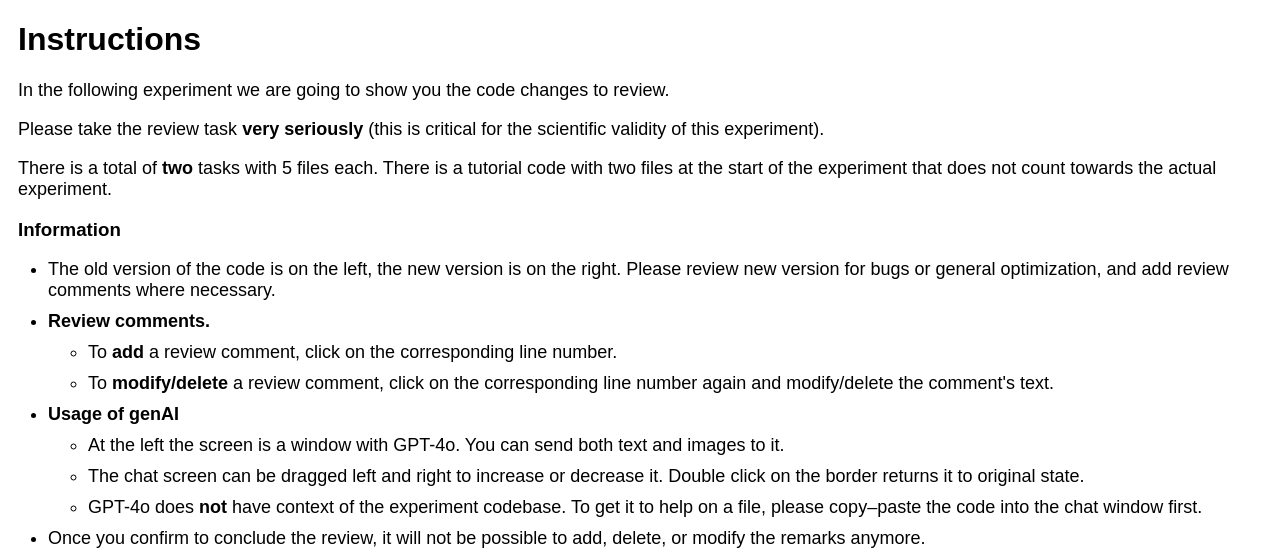
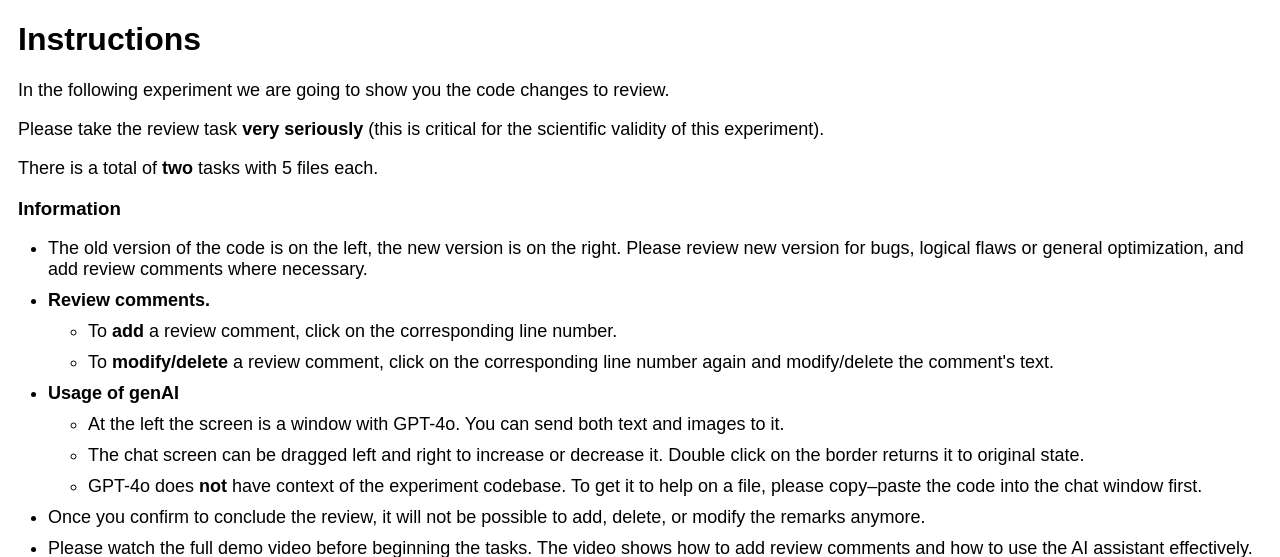
Before and after one commit to Asysay/tool, a Flask app: template templates/tutorial.html in a window 1280 px wide. Shown: the top 557 px of the page. Run offline with Flask 3, Linux system fonts and the light colour scheme; the template is opened without the code that fills it, so the values that code supplies are empty.

Commit message:
A bit of clarification on the task

```diff
--- a/templates/index.html
+++ b/templates/index.html
@@ -26,7 +26,7 @@
 
             <label><input type="radio" name="data_policy" id="data_policy_yes" value="0" class="option-input radio" required>I agree with the <a href="{{url_for('data_policy')}}" target="_blank">data handling policy</a></label><br><br>
 
-            <fieldset id="Prolific_ID" class="container_radio_buttons"><p>Please paste your Prolific ID</p>
+            <fieldset id="Prolific_ID" class="container_radio_buttons"><p>Please paste your Prolific ID or enter "0" if you do not have one.</p>
                     <label><textarea id="Prolific_ID" name="Prolific_ID" style="height: 25px" required></textarea></label>
                 </fieldset>
 
--- a/templates/tutorial.html
+++ b/templates/tutorial.html
@@ -52,11 +52,11 @@
     <p><h1>Instructions</h1></p>
     <p>In the following experiment we are going to show you the code changes to review.</p>
     <p>Please take the review task <strong>very seriously</strong> (this is critical for the scientific validity of this experiment).</p>
-    <p>There is a total of <strong>two</strong> tasks with 5 files each. There is a tutorial code with two files at the start of the experiment that does not count towards the actual experiment.</p>
+    <p>There is a total of <strong>two</strong> tasks with 5 files each.</p>
 
     <h3>Information</h3>
     <ul>
-        <li>The old version of the code is on the left, the new version is on the right. Please review new version for bugs or general optimization, and add review comments where necessary.</li>
+        <li>The old version of the code is on the left, the new version is on the right. Please review new version for bugs, logical flaws or general optimization, and add review comments where necessary.</li>
         <li><strong>Review comments.</strong></li>
         <ul>
             <li>To <strong>add</strong> a review comment, click on the corresponding line number.</li>
```
